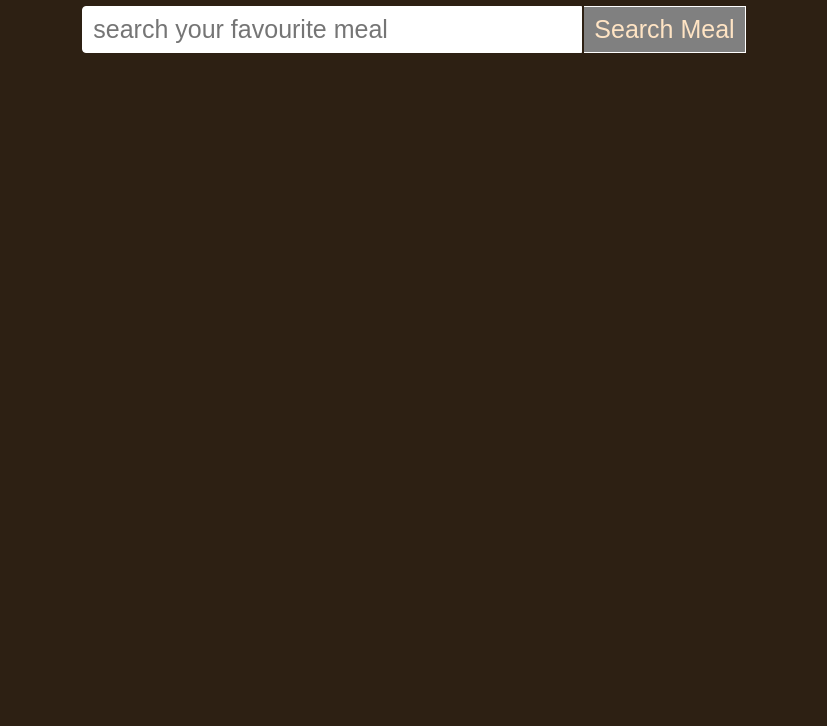
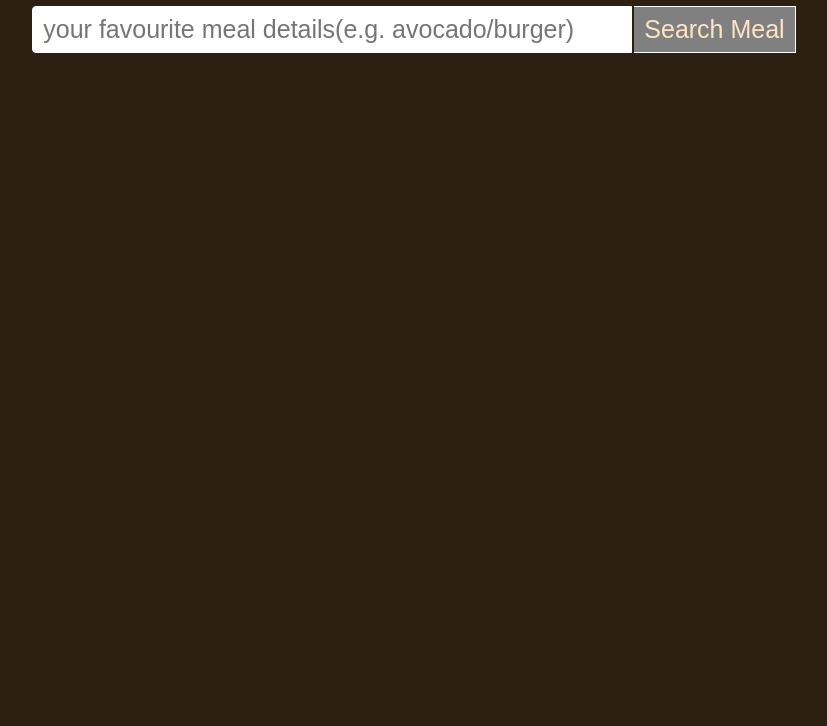
Before and after one commit to Nayeem-Uddin/Hungry-Monster, a plain HTML site: page index.html in a window 1280 px wide. Shown: the part 74-800 px from the top of the page, without its empty margins (226-1053 px from the left). Drawn offline with Linux system fonts and the light colour scheme.

Commit message:
finally finally done

```diff
--- a/index.html
+++ b/index.html
@@ -14,7 +14,7 @@
         <h1>Explore yourself with each bite</h1>
         <div class="flex">
             <form class="flex" id="submit">
-                <input type="text" id="search" placeholder="search your favourite meal">
+                <input type="text" id="search" placeholder="your favourite meal details(e.g. avocado/burger)">
                 <button class="search-btn" type="submit">
                     Search Meal
                 </button>
--- a/style.css
+++ b/style.css
@@ -28,7 +28,7 @@ input,button{
     margin: 0%;
 }
 input[type="text"]{
-    width: 500px;
+    width: 600px;
 }
 .search-btn{
     cursor: pointer;
```
